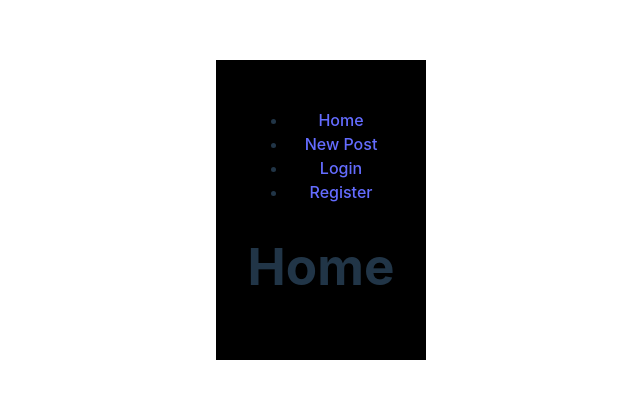
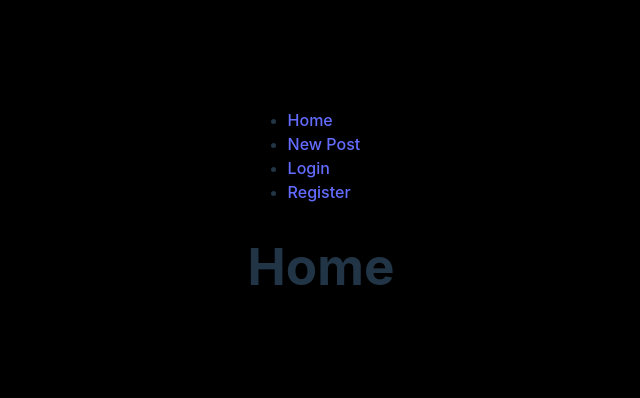
Before and after one commit to PedroPabloGuzmanMayen/Proyecto_MyBlog, a React (Vite) app in the folder Blog_StarWars/: page / in a window 1280 px wide. Shown: the part 190-588 px from the top of the page, without its empty margins (319-959 px from the left). Built offline with nearby package versions, Linux system fonts and the light colour scheme.

Commit message:
Feat: modified app styles

```diff
--- a/Blog_StarWars/src/App.css
+++ b/Blog_StarWars/src/App.css
@@ -1,43 +1,10 @@
 #root {
-  background-color: black;
-  max-width: 1280px;
-  margin: 0 auto;
-  padding: 2rem;
-  text-align: center;
+  background-color: rgb(0, 0, 0);
+  display: flex;
+  align-items: center;
+  justify-content: center;
+  height: 100vh;
+  width: 100vw;
+  flex-direction: column;
+  cursor: url("https://img.freepik.com/premium-vector/pixel-art-lightsaber-game-icon-bit-white-background_360488-151.jpg?w=360"), auto;
 }
-
-.logo {
-  height: 6em;
-  padding: 1.5em;
-  will-change: filter;
-  transition: filter 300ms;
-}
-.logo:hover {
-  filter: drop-shadow(0 0 2em #646cffaa);
-}
-.logo.react:hover {
-  filter: drop-shadow(0 0 2em #61dafbaa);
-}
-
-@keyframes logo-spin {
-  from {
-    transform: rotate(0deg);
-  }
-  to {
-    transform: rotate(360deg);
-  }
-}
-
-@media (prefers-reduced-motion: no-preference) {
-  a:nth-of-type(2) .logo {
-    animation: logo-spin infinite 20s linear;
-  }
-}
-
-.card {
-  padding: 2em;
-}
-
-.read-the-docs {
-  color: #888;
-}
```
